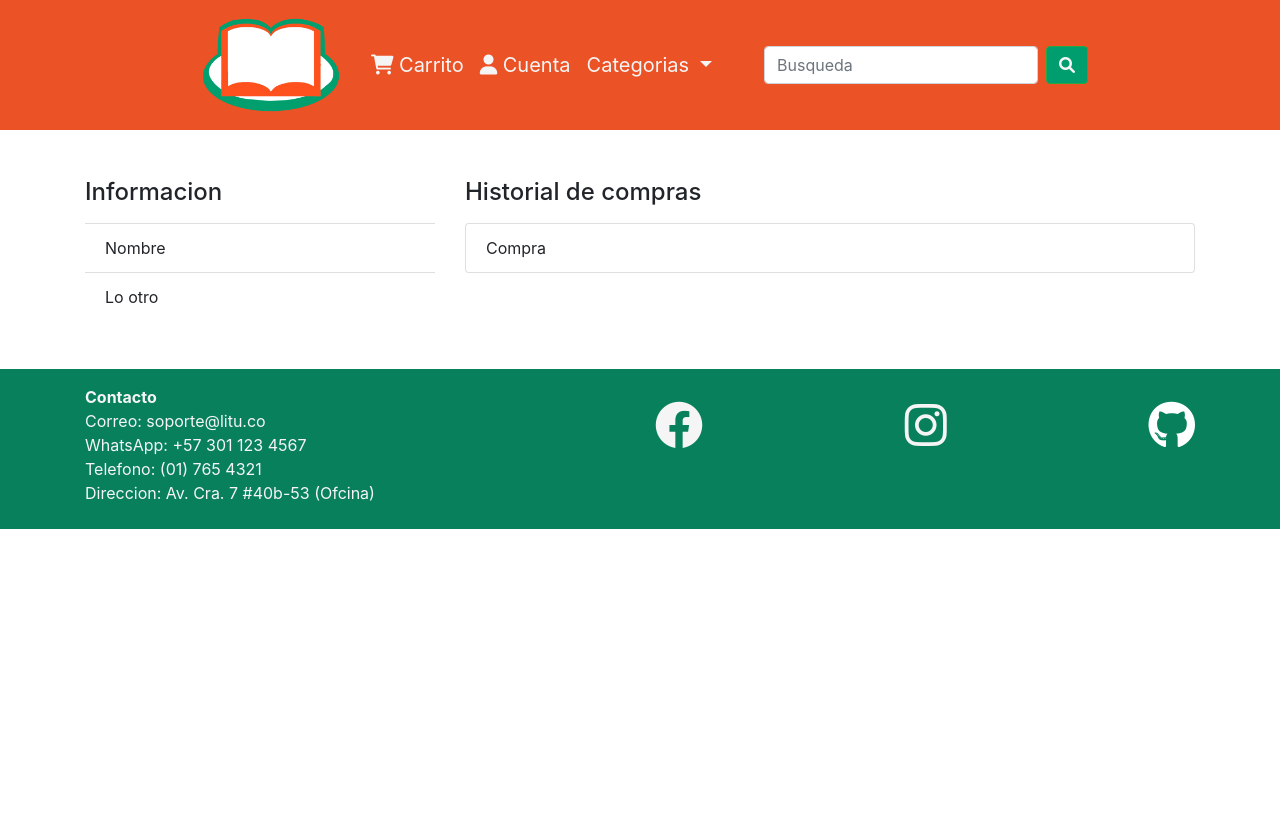
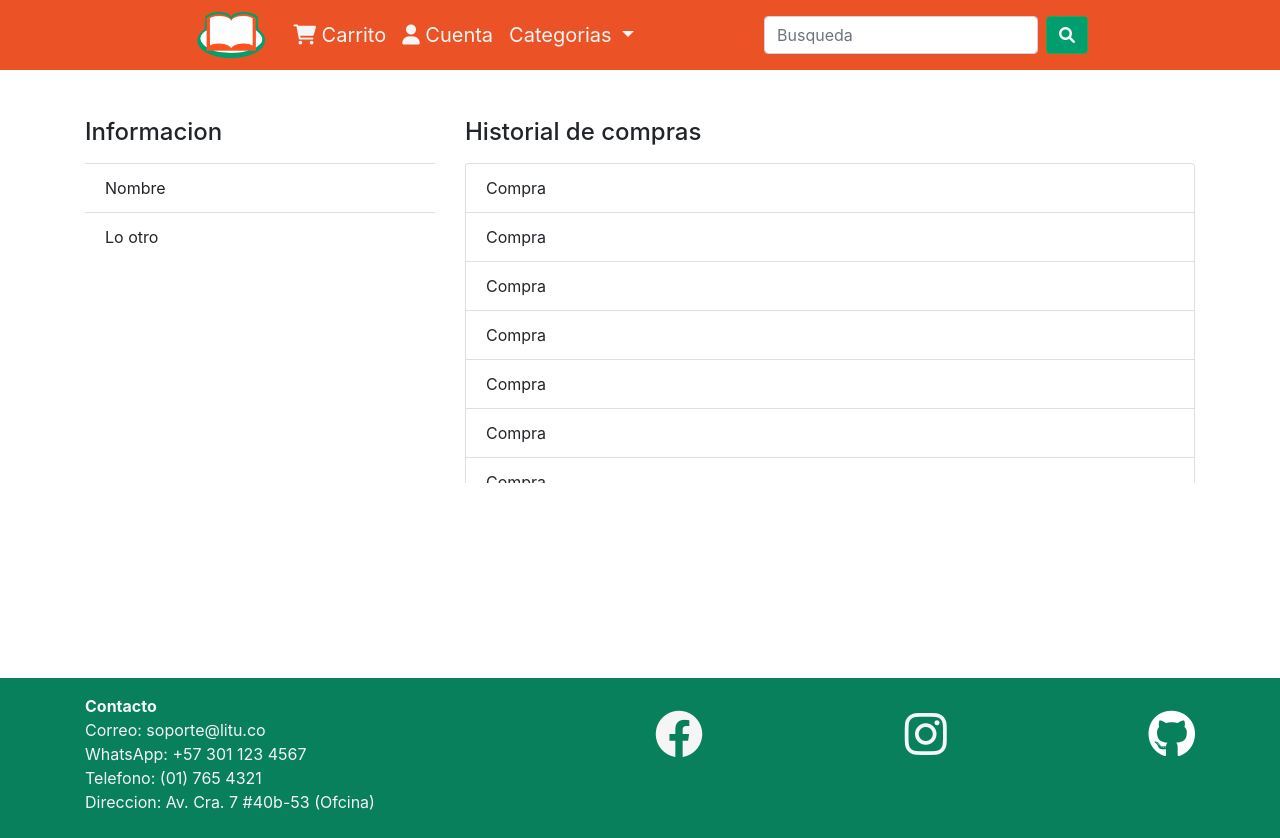
Before and after one commit to Meh8132/libreria, a Flask app: page /usuario in a window 1280 px wide. Before the commit the page ends 529 px from the top, so only its background shows below. Run offline with Flask 2, Linux system fonts and the light colour scheme; some libraries are stand-ins or nearby versions.

Commit message:
Navbar reducida y mejora a pagina usarios

```diff
--- a/website/static/styles/style.css
+++ b/website/static/styles/style.css
@@ -25,7 +25,7 @@
     font-size: 20px;
 }
 .logo{
-    height: 120px;
+    height: 60px;
 }
 
 .icons{
@@ -149,3 +149,15 @@ input[type="text"],input[type="password"]{
     background-color: #08805c;
     color: whitesmoke;
 }
+
+#user{
+    height: 64vh !important;
+}
+#login{
+    height: 69vh !important;
+}
+#hist{
+    overflow-y: scroll !important;
+    overflow-x: auto !important;
+    max-height: 40vh !important;
+}
--- a/website/templates/login.html
+++ b/website/templates/login.html
@@ -3,7 +3,7 @@
 
 {% block body %}
 
-<div class="container text-center">
+<div class="container text-center" id="login">
     <form class="formulario needs-validation" method="POST" novalidate>
         <h1 class="title_login mb-5">Iniciar Sesion</h1>
         <div class="input-contenedor">
--- a/website/templates/usuario.html
+++ b/website/templates/usuario.html
@@ -3,7 +3,7 @@
 
 {% block body %}
 
-<div class="container mt-5">
+<div class="container mt-5" id="user">
     <div class="row">
         <div class="col-sm-4">
             <h4 class="mb-3">Informacion</h4>
@@ -14,7 +14,25 @@
         </div>
         <div class="col-sm-8">
             <h4 class="mb-3">Historial de compras</h4>
-            <ul class="list-group">
+            <ul id="hist" class="list-group">
+                <li class="list-group-item">Compra</li>
+                <li class="list-group-item">Compra</li>
+                <li class="list-group-item">Compra</li>
+                <li class="list-group-item">Compra</li>
+                <li class="list-group-item">Compra</li>
+                <li class="list-group-item">Compra</li>
+                <li class="list-group-item">Compra</li>
+                <li class="list-group-item">Compra</li>
+                <li class="list-group-item">Compra</li>
+                <li class="list-group-item">Compra</li>
+                <li class="list-group-item">Compra</li>
+                <li class="list-group-item">Compra</li>
+                <li class="list-group-item">Compra</li>
+                <li class="list-group-item">Compra</li>
+                <li class="list-group-item">Compra</li>
+                <li class="list-group-item">Compra</li>
+                <li class="list-group-item">Compra</li>
+                <li class="list-group-item">Compra</li>
                 <li class="list-group-item">Compra</li>
             </ul>
         </div>
```
